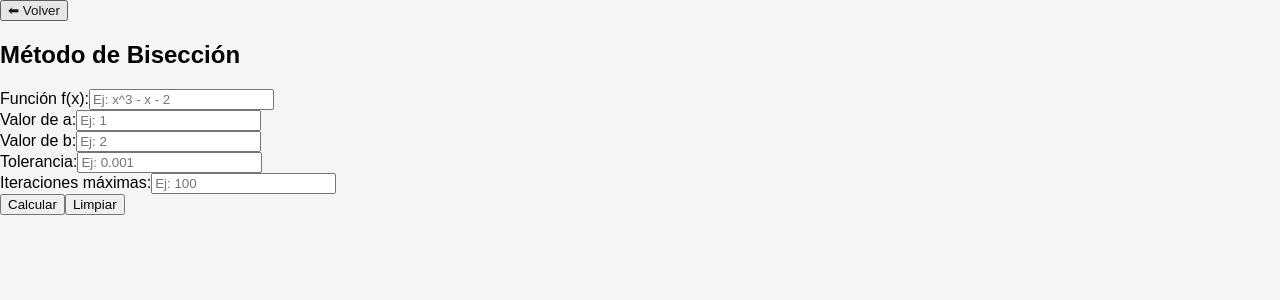
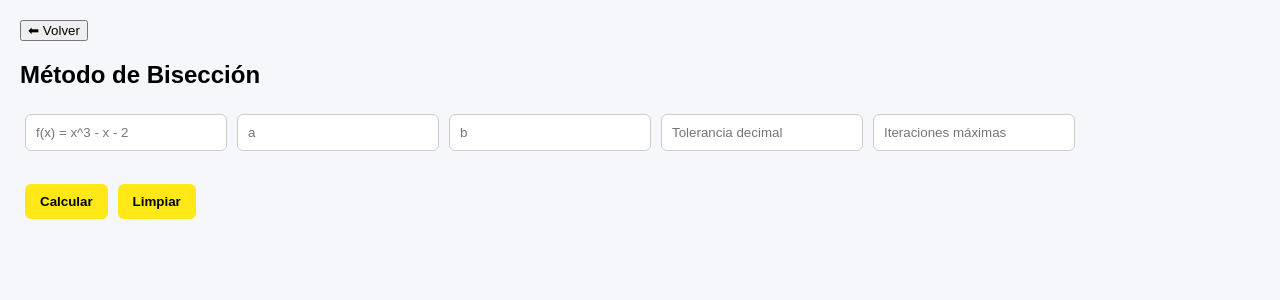
Before and after one commit to levos04/metodos-numericos, a React (Vite) app: page / in a window 1280 px wide. Both pictures are taken after a click on the button "Método de Bisección". Shown: the top 300 px of the page. Built offline with nearby package versions, Linux system fonts and the light colour scheme; the HTML template or start-up script is replaced by a standard one.

Commit message:
Mejora de UI ahora sí

```diff
--- a/src/App.tsx
+++ b/src/App.tsx
@@ -8,7 +8,11 @@ function App() {
   const [metodo, setMetodo] = useState<string>("menu");
 
   return (
-    <div>
+    <div style={{
+      minHeight: "100vh",
+      background: "#f5f7fb",
+      padding: "20px"
+    }}>
       {metodo === "menu" && <Menu setMetodo={setMetodo} />}
 
       {metodo === "biseccion" && (
--- a/src/components/Menu.tsx
+++ b/src/components/Menu.tsx
@@ -28,7 +28,7 @@ export default function Menu({ setMetodo }: Props) {
 const styles = {
   container: {
     textAlign: "center" as const,
-    marginTop: "50px",
+    marginTop: "60px",
   },
   title: {
     fontSize: "2.5rem",
--- a/src/components/MetodoBiseccion.tsx
+++ b/src/components/MetodoBiseccion.tsx
@@ -9,9 +9,8 @@ export default function MetodoBiseccion() {
   const [iteracionesMax, setIteracionesMax] = useState("");
   const [resultado, setResultado] = useState<any>(null);
   const [error, setError] = useState("");
-  const [loading, setLoading] = useState(false);
 
-  const calcular = async () => {
+  const calcular = () => {
     if (!funcion) return setError("Falta la función");
     if (!a) return setError("Falta el valor de a");
     if (!b) return setError("Falta el valor de b");
@@ -20,9 +19,7 @@ export default function MetodoBiseccion() {
 
     try {
       setError("");
-      setLoading(true);
 
-      // Simulate async if needed, but for now sync
       const res = metodoBiseccion(
         funcion,
         parseFloat(a),
@@ -35,8 +32,6 @@ export default function MetodoBiseccion() {
     } catch (err: any) {
       setError(err.message);
       setResultado(null);
-    } finally {
-      setLoading(false);
     }
   };
 
@@ -51,112 +46,133 @@ export default function MetodoBiseccion() {
   };
 
   return (
-    <div className="metodo-container">
+    <div>
       <h2>Método de Bisección</h2>
 
-      <form className="input-form">
-        <div className="input-group">
-          <label htmlFor="funcion">Función f(x):</label>
       <input
-            id="funcion"
-            type="text"
-            placeholder="Ej: x^3 - x - 2"
+        placeholder="f(x) = x^3 - x - 2"
         value={funcion}
         onChange={(e) => setFuncion(e.target.value)}
+        style={inputStyle}
       />
-        </div>
 
-        <div className="input-group">
-          <label htmlFor="a">Valor de a:</label>
       <input
-            id="a"
         type="number"
         step="any"
-            placeholder="Ej: 1"
+        placeholder="a"
         value={a}
         onChange={(e) => setA(e.target.value)}
+        style={inputStyle}
       />
-        </div>
 
-        <div className="input-group">
-          <label htmlFor="b">Valor de b:</label>
       <input
-            id="b"
         type="number"
         step="any"
-            placeholder="Ej: 2"
+        placeholder="b"
         value={b}
         onChange={(e) => setB(e.target.value)}
+        style={inputStyle}
       />
-        </div>
 
-        <div className="input-group">
-          <label htmlFor="tolerancia">Tolerancia:</label>
       <input
-            id="tolerancia"
         type="number"
         step="any"
-            placeholder="Ej: 0.001"
+        placeholder="Tolerancia decimal"
         value={tolerancia}
         onChange={(e) => setTolerancia(e.target.value)}
+        style={inputStyle}
       />
-        </div>
 
-        <div className="input-group">
-          <label htmlFor="iteraciones">Iteraciones máximas:</label>
       <input
-            id="iteraciones"
         type="number"
-            placeholder="Ej: 100"
+        step="any"
+        placeholder="Iteraciones máximas"
         value={iteracionesMax}
         onChange={(e) => setIteracionesMax(e.target.value)}
+        style={inputStyle}
       />
-        </div>
 
-        <div className="button-group">
-          <button type="button" onClick={calcular} disabled={loading}>
-            {loading ? "Calculando..." : "Calcular"}
+      <br /><br />
+
+      <button onClick={calcular} style={buttonStyle}>
+        Calcular
       </button>
-          <button type="button" onClick={limpiar}>Limpiar</button>
-        </div>
-      </form>
+      <button onClick={limpiar} style={buttonStyle}>
+        Limpiar
+      </button>
 
       {error && (
-        <div className="error-message">
+        <div style={{
+          background: "#ffe5e5",
+          color: "#b00020",
+          padding: "10px",
+          borderRadius: "6px",
+          marginTop: "10px"
+        }}>
           ⚠ {error}
         </div>
       )}
 
       {resultado && !error && (
-        <div className="result-container">
-          <h3>Raíz aproximada: {resultado.raiz.toFixed(6)}</h3>
+        <div
+          style={{
+            background: "white",
+            padding: "20px",
+            borderRadius: "10px",
+            marginTop: "20px",
+            boxShadow: "0 5px 15px rgba(0,0,0,0.1)"
+          }}
+        >
+          <h3>Raíz aproximada: {resultado.raiz}</h3>
 
-          <div className="table-container">
-            <table className="result-table">
+          <table style={{
+            marginTop: "20px",
+            borderCollapse: "collapse",
+            width: "100%"
+          }}
+          border={1}
+          >
             <thead>
               <tr>
-                  <th>i</th>
-                  <th>a</th>
-                  <th>b</th>
-                  <th>c</th>
-                  <th>Error %</th>
+                <th style={{ background: "#161C78", color: "white", padding: "8px" }}>i</th>
+                <th style={{ background: "#161C78", color: "white", padding: "8px" }}>a</th>
+                <th style={{ background: "#161C78", color: "white", padding: "8px" }}>b</th>
+                <th style={{ background: "#161C78", color: "white", padding: "8px" }}>c</th>
+                <th style={{ background: "#161C78", color: "white", padding: "8px" }}>Error %</th>
               </tr>
             </thead>
             <tbody>
               {resultado.iteraciones.map((it: any) => (
                 <tr key={it.iteracion}>
                   <td>{it.iteracion}</td>
-                    <td>{it.a.toFixed(6)}</td>
-                    <td>{it.b.toFixed(6)}</td>
-                    <td>{it.c.toFixed(6)}</td>
-                    <td>{it.error.toFixed(6)}</td>
+                  <td>{it.a.toFixed(4)}</td>
+                  <td>{it.b.toFixed(4)}</td>
+                  <td>{it.c.toFixed(4)}</td>
+                  <td>{it.error.toFixed(4)}</td>
                 </tr>
               ))}
             </tbody>
           </table>
         </div>
-        </div>
       )}
     </div>
   );
 }
+
+const inputStyle = {
+  padding: "10px",
+  margin: "5px",
+  borderRadius: "6px",
+  border: "1px solid #ccc",
+  width: "180px"
+};
+
+const buttonStyle = {
+  padding: "10px 15px",
+  margin: "10px 5px",
+  borderRadius: "6px",
+  border: "none",
+  background: "#FFE816",
+  cursor: "pointer",
+  fontWeight: "bold"
+};
```
Lines whose indentation alone changed are shown as unchanged.
